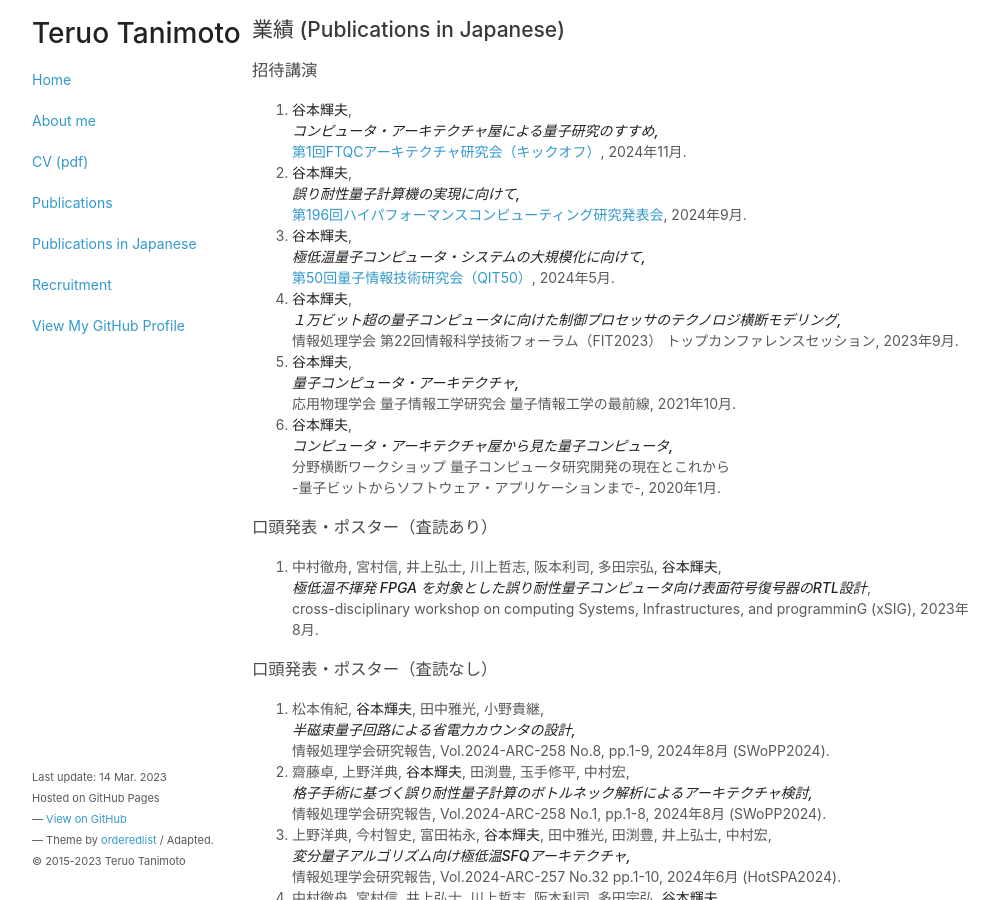
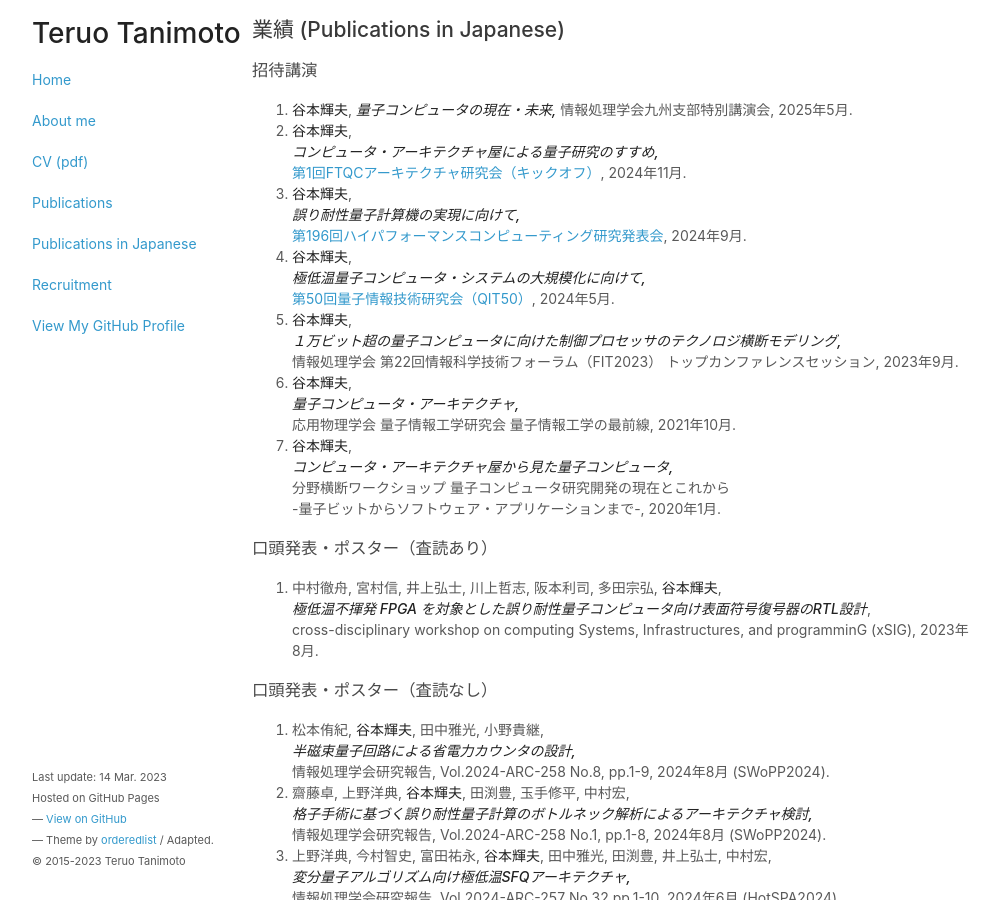
Before and after one commit to teruo41/teruo41.github.io, a Jekyll site: the page built from pubsj.md, in a window 1280 px wide and 900 px high. Shown: the whole window, without its empty margins (138-1132 px from the left). Built offline with Jekyll 4.4.1, drawn with Linux system fonts in a browser that asks for light colours.

Commit message:
Update pubsj.md

```diff
--- a/pubsj.md
+++ b/pubsj.md
@@ -6,6 +6,10 @@ title: Publications in Japanese
 ## 業績 (Publications in Japanese)
 
 ### 招待講演
+
+0. __谷本輝夫__,
+   ***量子コンピュータの現在・未来,***
+   情報処理学会九州支部特別講演会, 2025年5月.
 
 0. __谷本輝夫__,
    ***コンピュータ・アーキテクチャ屋による量子研究のすすめ,***
```
